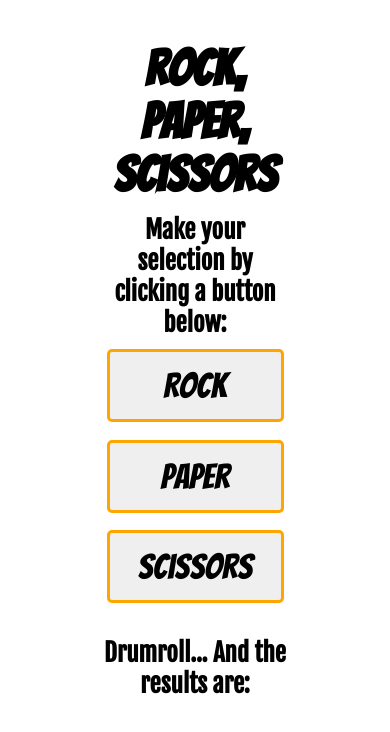
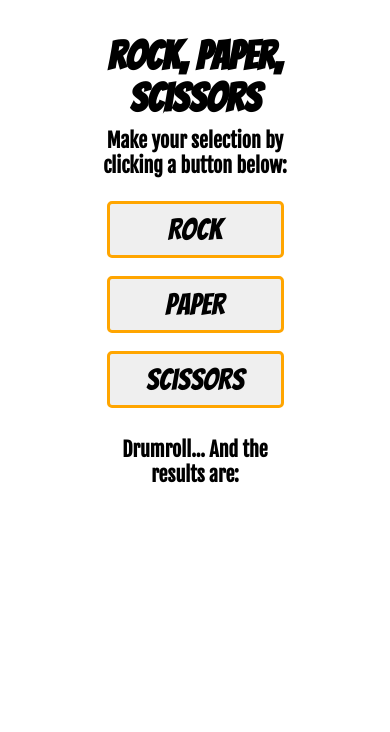
Before and after one commit to webdevyn/javascript-game, a plain HTML site: page index.html in a window 390 px wide. Drawn offline with Linux system fonts and the light colour scheme.

Commit message:
add media query for mobile

```diff
--- a/style.css
+++ b/style.css
@@ -30,7 +30,7 @@
 }
 
 #topH2 {
-    margin-bottom: -2px;
+    margin-bottom: 10px;
 }
 
 button {
@@ -47,3 +47,26 @@
     text-align: center;
 
 }
+
+@media screen and (max-width: 425px) {
+    h1 {
+        font-size: 40px;
+    }
+
+    #topH2 {
+        margin-bottom: 10px;
+    }
+
+    h2 {
+        font-size: 20px;
+    }
+
+    button {
+        padding: 10px;
+        font-size: 30px;
+    }
+
+    p {
+        font-size: 20px;
+    }
+}
```
